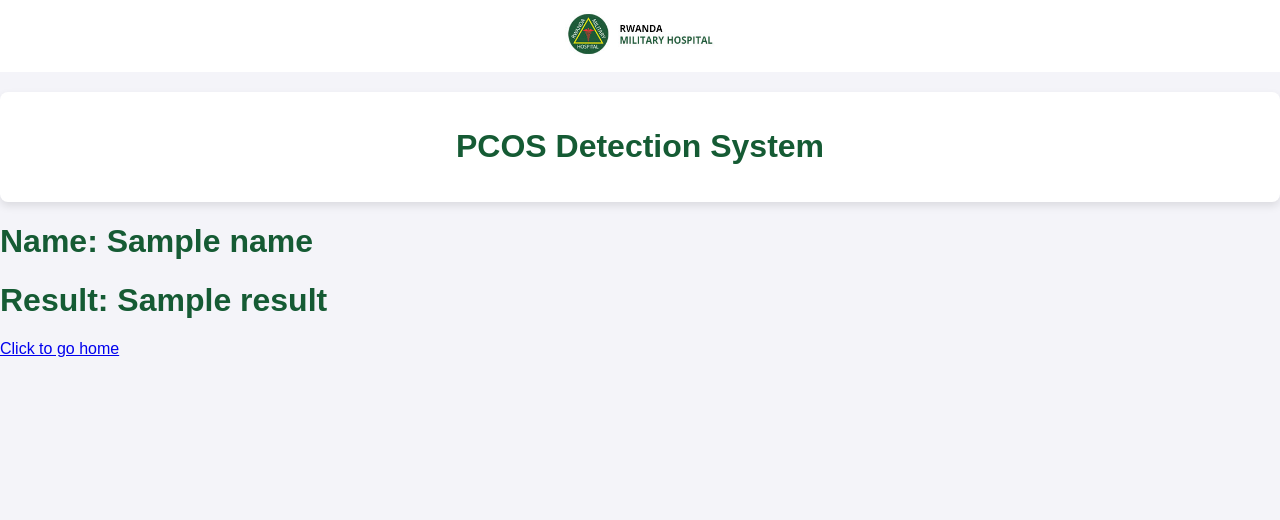
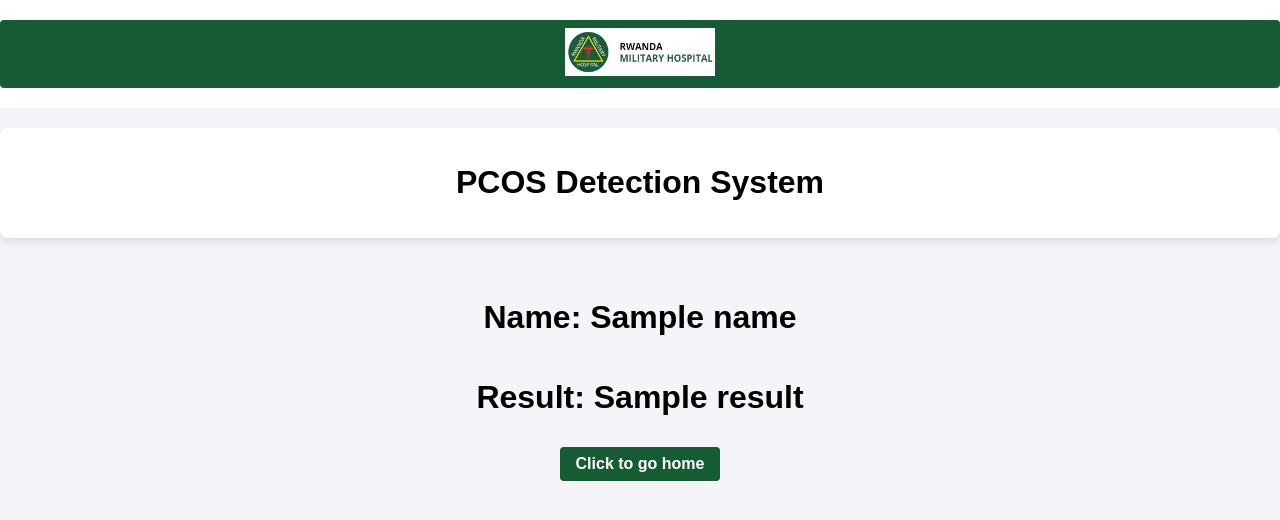
Before and after one commit to Ilysse200/Medical_AI, a Django app: template PCOS_Detection_System-dev/app/templates/results.html in a window 1280 px wide. Shown: the top 520 px of the page. Run offline with Django 4.2, Linux system fonts and the light colour scheme; the template is opened without the code that fills it: most values are stand-ins (such as "Sample title", 1, 10 or a date in 2020).

Commit message:
First commit

```diff
--- a/PCOS_Detection_System-dev/app/templates/results.html
+++ b/PCOS_Detection_System-dev/app/templates/results.html
@@ -49,6 +49,7 @@
     </body>
 </html> -->
 
+
 {% load static %}
 <!DOCTYPE html>
 <html lang="en">
@@ -79,13 +80,15 @@
             box-shadow: 0 4px 8px rgba(0,0,0,0.1);
         }
         h1 {
-            color: #155b34;
+            color: #000;
         }
-        container {
+        .container {
             padding: 20px;
             display: flex;
+            flex-direction: column;
+            align-items: center;
             justify-content: center;
-            flex-wrap: wrap;
+            text-align: center;
         }
         .grid-container {
             display: grid;
@@ -120,9 +123,30 @@
             cursor: pointer;
         }
         input[type="submit"]:hover {
+            background-color: #123d25; /* Darker green for hover */
+        }
+        a {
+            display: block; /* Center the link */
+            text-align: center;
+            margin: 10px auto;
+            padding: 8px 16px;
             background-color: #155b34;
+            color: white;
+            border-radius: 4px;
+            text-decoration: none;
+            font-weight: bold;
+            transition: background-color 0.3s;
         }
-    </style>
+        a:hover {
+            background-color: #123d25; /* Darker shade for hover */
+        }
+
+        .container h1.name, .container h1.result {
+    color: #000; /* Black color for Name and Result */
+}
+
+
+</style>
 </head>
 <body onload="calculateBMI()">
     <div class="navbar">
```
